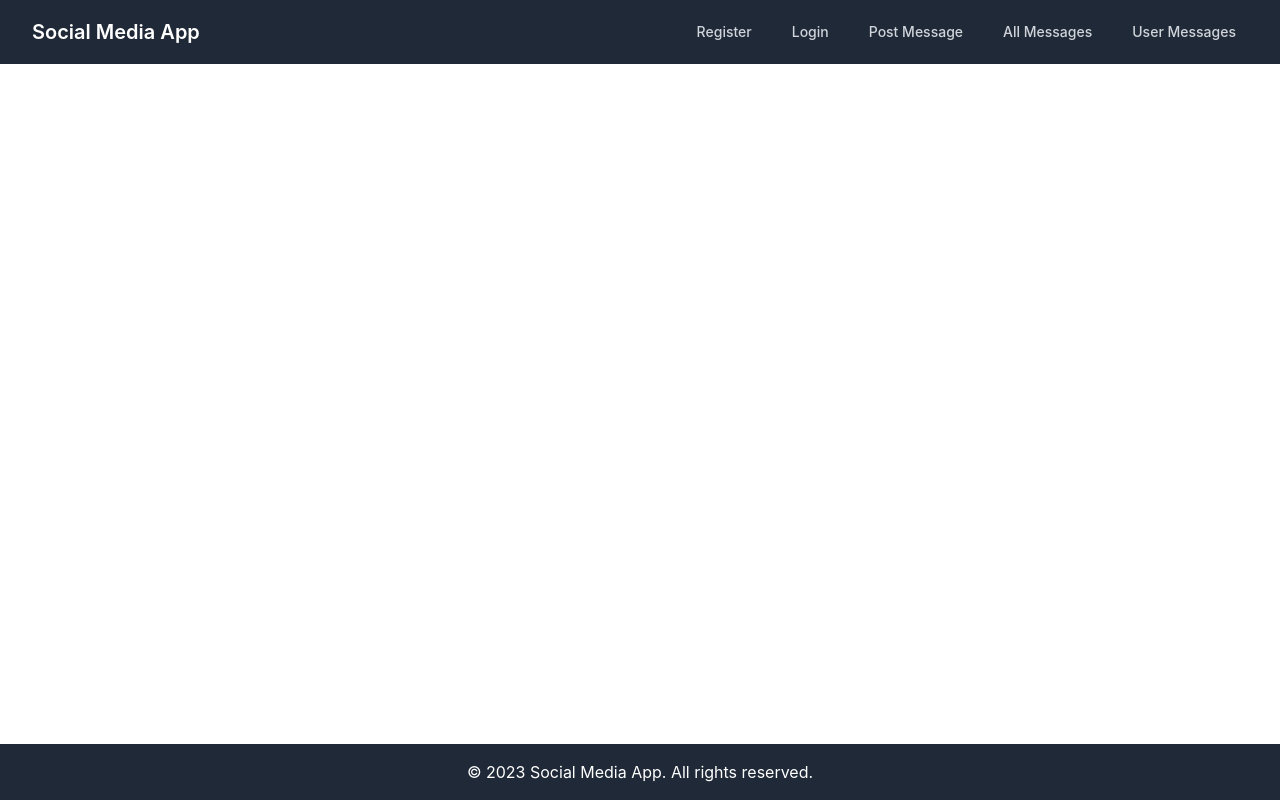
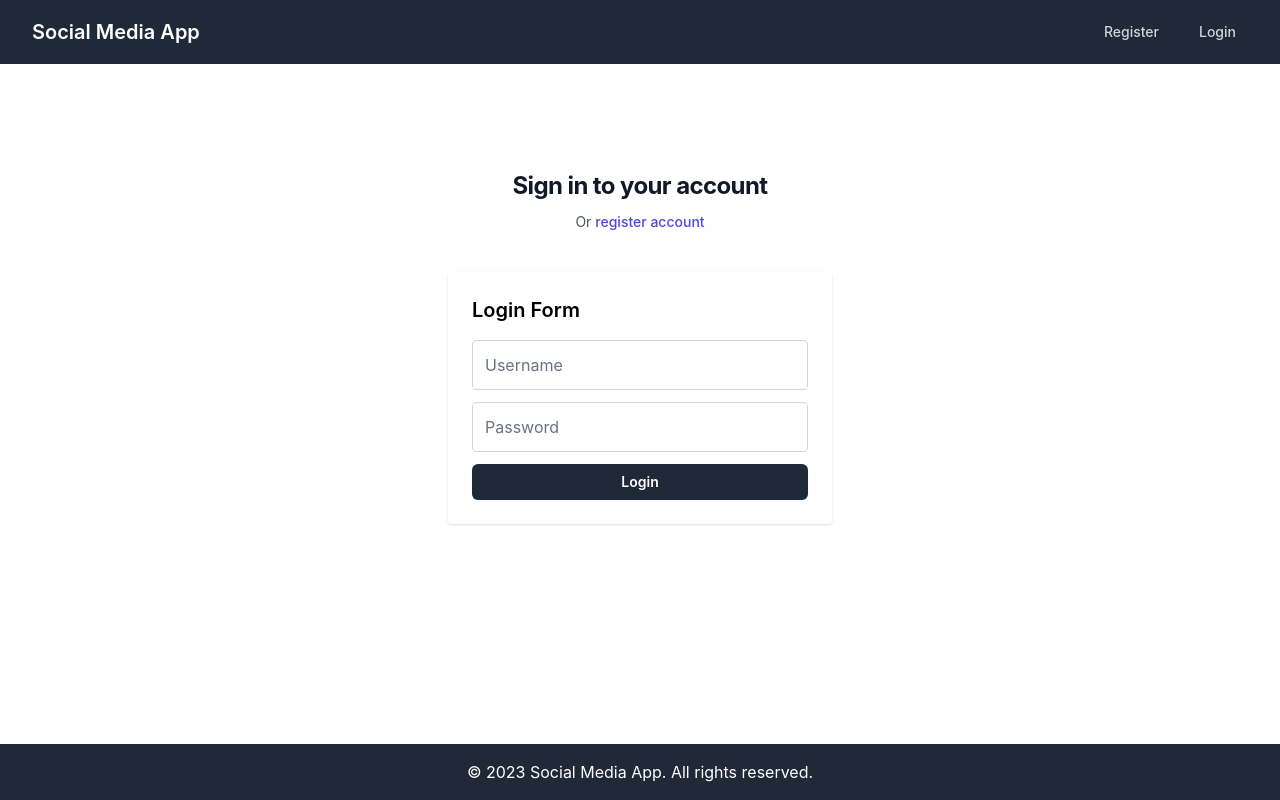
Before and after one commit to isomer04/Social-Media-Blog, a React (Vite) app in the folder client/: page / in a window 1280 px wide. Built offline with nearby package versions, Linux system fonts and the light colour scheme.

Commit message:
Added authContext and fixed navbar links

```diff
--- a/client/src/App.jsx
+++ b/client/src/App.jsx
@@ -18,11 +18,10 @@ function App() {
           <Route path="/user/:username" element={<Homepage />} />
           {/* <Route path="/" element={<Homepage />} /> */}
             <Route path="/register" element={<RegistrationForm />} />
-            <Route path="/login" element={<LoginForm />} />
+            <Route path="/" element={<LoginForm />} />
             <Route path="/messages" element={<MessageForm />} />
             <Route path="/messages/all" element={<MessageList />} />
             <Route path="/messages/user" element={<UserMessages />} />
-            {/* Add more routes as needed */}
           </Routes>
         </div>
         <Footer />
--- /dev/null
+++ b/client/src/AuthContext.js
@@ -0,0 +1,25 @@
+import { createContext, useContext, useState } from 'react';
+
+const AuthContext = createContext();
+
+export const AuthProvider = ({ children }) => {
+  const [isLoggedIn, setIsLoggedIn] = useState(false);
+
+  const login = () => {
+    setIsLoggedIn(true);
+  };
+
+  const logout = () => {
+    setIsLoggedIn(false);
+  };
+
+  return (
+    <AuthContext.Provider value={{ isLoggedIn, login, logout }}>
+      {children}
+    </AuthContext.Provider>
+  );
+};
+
+export const useAuth = () => {
+  return useContext(AuthContext);
+};
--- a/client/src/components/Navbar.jsx
+++ b/client/src/components/Navbar.jsx
@@ -1,21 +1,44 @@
-import React from 'react';
+import React, { useState } from 'react';
 import { Link } from 'react-router-dom';
 
 const Navbar = () => {
+  const [isLoggedIn, setIsLoggedIn] = useState(false);
+
+  const handleLogin = () => {
+    // Logic for successful login
+    setIsLoggedIn(true);
+  };
+
+  const handleLogout = () => {
+    // Logic for logout
+    setIsLoggedIn(false);
+  };
+
   return (
     <nav className="bg-gray-800">
       <div className="mx-auto max-w-7xl px-2 sm:px-6 lg:px-8">
         <div className="relative flex h-16 items-center justify-between">
           <div className="flex-shrink-0 flex items-center">
-            <div className="text-white text-xl font-semibold">Social Media App</div>
+            <Link to="/" className="text-white text-xl font-semibold">Social Media App</Link>
           </div>
           <div className="hidden sm:ml-6 sm:flex">
             <div className="flex space-x-4">
-              <Link to="/register" className="text-gray-300 hover:bg-gray-700 hover:text-white px-3 py-2 text-sm font-medium">Register</Link>
-              <Link to="/login" className="text-gray-300 hover:bg-gray-700 hover:text-white px-3 py-2 text-sm font-medium">Login</Link>
-              <Link to="/messages" className="text-gray-300 hover:bg-gray-700 hover:text-white px-3 py-2 text-sm font-medium">Post Message</Link>
-              <Link to="/messages/all" className="text-gray-300 hover:bg-gray-700 hover:text-white px-3 py-2 text-sm font-medium">All Messages</Link>
-              <Link to="/messages/user" className="text-gray-300 hover:bg-gray-700 hover:text-white px-3 py-2 text-sm font-medium">User Messages</Link>
+              {isLoggedIn ? (
+                <>
+                  {/* Render links for logged-in users */}
+                  <Link to="/messages" className="text-gray-300 hover:bg-gray-700 hover:text-white px-3 py-2 text-sm font-medium">Post Message</Link>
+                  <Link to="/messages/all" className="text-gray-300 hover:bg-gray-700 hover:text-white px-3 py-2 text-sm font-medium">All Messages</Link>
+                  <Link to="/messages/user" className="text-gray-300 hover:bg-gray-700 hover:text-white px-3 py-2 text-sm font-medium">User Messages</Link>
+                  {/* Add a logout button */}
+                  <button onClick={handleLogout} className="text-gray-300 hover:bg-gray-700 hover:text-white px-3 py-2 text-sm font-medium">Logout</button>
+                </>
+              ) : (
+                <>
+                  {/* Render "Register" and "Login" links for not logged-in users */}
+                  <Link to="/register" className="text-gray-300 hover:bg-gray-700 hover:text-white px-3 py-2 text-sm font-medium">Register</Link>
+                  <Link to="/login" className="text-gray-300 hover:bg-gray-700 hover:text-white px-3 py-2 text-sm font-medium">Login</Link>
+                </>
+              )}
             </div>
           </div>
         </div>
--- a/client/src/components/RegistrationForm.jsx
+++ b/client/src/components/RegistrationForm.jsx
@@ -36,7 +36,7 @@ const RegistrationForm = () => {
         <p className="mt-2 text-center text-sm text-gray-600">
           Or{' '}
           <Link
-            to="/login"
+            to="/"
             className="font-medium text-indigo-600 hover:text-indigo-500"
           >
             sign in to your account
```
